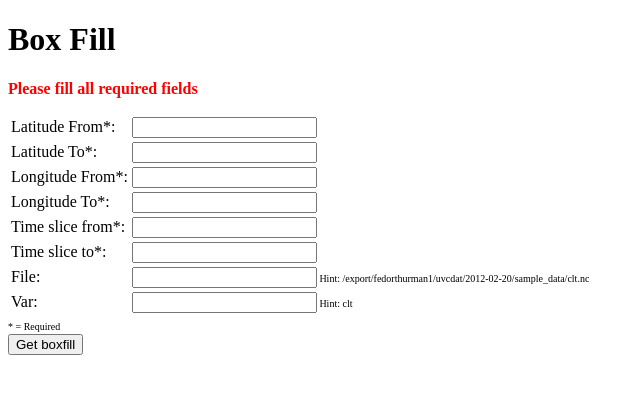
After one commit to CDAT/uvdjango, a Django app: page /boxfill/ in a window 1280 px wide. The commit adds this page. Shown: the top 394 px of the page, without its empty margins (0-642 px from the left). Run offline with Django 3.2, Linux system fonts and the light colour scheme; parts of the project's set-up code (start-up, migrations or seed data) failed here and were passed over.

Commit message:
Integrate with proof_of_concept.py to draw plotboxfill.

```diff
--- /dev/null
+++ b/home/proof_of_concept.py
@@ -0,0 +1,37 @@
+import cdms2
+import vcs
+x=vcs.init()
+import sys
+from django.utils import simplejson
+import os
+
+outpth = "media/"
+def plotBoxfill(file,var,selection,lev1=None,lev2=None):
+    f=cdms2.open(file)
+    print file
+    s=f(var,**selection)
+    b=x.createboxfill()
+    if lev1 is not None and lev2 is not None:
+        b.level_1=lev1
+        b.level_2=lev2
+    x.clear()
+    x.plot(s,b,bg=1,ratio='autot') # plots in bg
+    nm = "plotBoxfill_%s_%s_%s_%s_%s" % (file,var,repr(selection),lev1,lev2)
+    nm=nm.replace(":","")
+    nm=nm.replace("/","")
+    nm=nm.replace("'","")
+    nm=nm.replace("{","")
+    nm=nm.replace("}","")
+    nm=nm.replace(" ","")
+    print "Image wrote to to %s/%s" % (outpth,nm)
+    print s.shape
+    x.png(outpth+nm)
+    print outpth
+    return nm
+
+
+if __name__ == "__main__":
+    file = "http://esg-datanode.jpl.nasa.gov/thredds/dodsC/esg_dataroot/obs4MIPs/observations/atmos/husNobs/mon/grid/NASA-JPL/AIRS/v20110608/husNobs_AIRS_L3_RetStd-v5_200209-201105.nc"
+    var = "husNobs"
+    selection = {'latitude':(-10,20),'longitude':(-180,180),'time':slice(1,6)}
+    plotBoxfill(file,var,selection)
--- /dev/null
+++ b/home/templates/boxfill_form.html
@@ -0,0 +1,78 @@
+<!DOCTYPE html>
+<html>
+    <h1>Box Fill</h1>
+
+    {% if error_message %}<p><strong><font color="#ff0000">{{ error_message }}</font></strong></p>{% endif %}
+
+    <form action="/plots/boxfill/" method="post">
+    {% csrf_token %}
+    <table border="0">
+        <tr>
+            <td>
+                <label for="latitude_from">Latitude From*:</label>
+            </td>
+            <td>
+                <input type="text" name="latitude_from" id="latitude_from" /><br/>
+            </td>
+        </tr>
+        <tr>
+            <td>
+                <label for="latitude_to">Latitude To*:</label>
+            </td>
+            <td>
+                <input type="text" name="latitude_to" id="latitude_to" /><br/>
+            </td>
+        </tr>
+        <tr>
+            <td>
+                <label for="longitude_from">Longitude From*:</label>
+            </td>
+            <td>
+                <input type="text" name="longitude_from" id="longitude_from" /><br/>
+            </td>
+        </tr>
+        <tr>
+            <td>
+                <label for="longitude_to">Longitude To*:</label>
+            </td>
+            <td>
+                <input type="text" name="longitude_to" id="longitude_to" /><br/>
+            </td>
+        </tr>
+        <tr>
+            <td>
+                <label for="time_slice_from">Time slice from*:</label>
+            </td>
+            <td>
+                <input type="text" name="time_slice_from" id="longitude_to" /><br/>
+            </td>
+        </tr>
+        <tr>
+            <td>
+                <label for="time_slice_to">Time slice to*:</label>
+            </td>
+            <td>
+                <input type="text" name="time_slice_to" id="time_slice_to"/><br/>
+            </td>
+        </tr>
+        <tr>
+            <td>
+                <label for="file">File:</label>
+            </td>
+            <td>
+                <input type="text" name="file" id="file"/><font size="1"> Hint: /export/fedorthurman1/uvcdat/2012-02-20/sample_data/clt.nc</font>
+            </td>
+        </tr>
+        <tr>
+            <td>
+                <label for="var">Var:</label>
+            </td>
+            <td>
+                <input type="text" name="var" id="var"/><font size="1"> Hint: clt</font><br/>
+            </td>
+        </tr>
+    </table>
+    <font size="1">* = Required</font><br/>
+    <input type="submit" value="Get boxfill"/>
+    </form>
+</html>
--- a/home/templates/index.html
+++ b/home/templates/index.html
@@ -5,10 +5,10 @@
     </head>
     <body>
         <p>Welcome to UVDjango<br/><br/>
-        {% if user.is_authenticated %}
-        You're logged in! :D
+        {% if not user.is_authenticated %}
+        Click <a href='login'>here</a> to log-in.</p>
         {% else %}
-        Click <a href='login'>here</a> to log-in.</p>
+        You're logged-in. Click <a href='plots/boxfill'>here</a> for boxfill.</p>
         {% endif %}
     </body>
 </html>
--- a/home/urls.py
+++ b/home/urls.py
@@ -4,4 +4,5 @@ from django.views.generic import DetailView, ListView
 urlpatterns = patterns('home.views',
         # /
         url(r'^/?$', 'show_index'),
+        url(r'^boxfill/$', 'boxfill'),
 )
--- a/home/views.py
+++ b/home/views.py
@@ -1,9 +1,61 @@
-from django.conf import settings
+import proof_of_concept
+
 from django.contrib.auth import authenticate, login
 from django.http import Http404, HttpResponse, HttpResponseRedirect
 from django.shortcuts import render_to_response, get_object_or_404
 from django.template import Context, loader, RequestContext
+from django.conf import settings
+if not settings.configured:
+    settings.configure()
 
 def show_index(request):
     return render_to_response('index.html', {
                 }, context_instance = RequestContext(request))
+
+def boxfill(request):
+    if request.GET:
+        return render_to_response('boxfill_form.html', {
+                }, context_instance = RequestContext(request))
+    else:
+        try:
+            myfile=request.POST['file']
+            myvar=request.POST['var']
+            latitude_from=int(request.POST['latitude_from'])
+            latitude_to=int(request.POST['latitude_to'])
+            longitude_from=int(request.POST['longitude_from'])
+            longitude_to=int(request.POST['longitude_to'])
+            time_slice_from=int(request.POST['time_slice_from'])
+            time_slice_to=int(request.POST['time_slice_to'])
+            lev1=None
+            lev2=None
+            if 'lev1' in request.POST:
+                lev1=request.POST['lev1']
+            if 'lev2' in request.POST:
+                lev2=request.POST['lev2']
+        except:
+            return render_to_response('boxfill_form.html', {
+                'error_message': "Please fill all required fields",
+            }, context_instance=RequestContext(request))
+
+        selection_dict = {
+            'latitude':(latitude_from,latitude_to),
+            'longitude':(longitude_from,longitude_to),
+            'time':slice(time_slice_from,time_slice_to)
+        }
+
+        try:
+            nm = proof_of_concept.plotBoxfill(myfile,myvar,selection_dict)
+            nm=nm.replace(":","")
+            nm=nm.replace("/","")
+            nm=nm.replace("'","")
+            nm=nm.replace("{","")
+            nm=nm.replace("}","")
+            nm=nm.replace(" ","")
+        except Exception, e:
+            nm=str(e)
+            pass
+        #nm = "plotBoxfill_%s_%s_%s_%s_%s" % (myfile,myvar,repr(selection_dict),lev1,lev2)
+        #print nm
+        return render_to_response('boxfill.html', {
+            'png': nm,
+        }, context_instance=RequestContext(request))
--- /dev/null
+++ b/media/index.html
@@ -0,0 +1 @@
+this is in media.
--- a/uvdjango/settings.py
+++ b/uvdjango/settings.py
@@ -55,12 +55,12 @@ USE_TZ = True
 
 # Absolute filesystem path to the directory that will hold user-uploaded files.
 # Example: "/var/www/example.com/media/"
-MEDIA_ROOT = ''
+MEDIA_ROOT = 'media/'
 
 # URL that handles the media served from MEDIA_ROOT. Make sure to use a
 # trailing slash.
 # Examples: "http://example.com/media/", "http://media.example.com/"
-MEDIA_URL = ''
+MEDIA_URL = 'http://127.0.0.1:8000/media/'
 
 # Absolute path to the directory static files should be collected to.
 # Don't put anything in this directory yourself; store your static files
--- a/uvdjango/urls.py
+++ b/uvdjango/urls.py
@@ -1,11 +1,17 @@
 from django.conf.urls import patterns, include, url
+from django.conf import settings
+if not settings.configured:
+    settings.configure()
 
 # Uncomment the next two lines to enable the admin:
 # from django.contrib import admin
 # admin.autodiscover()
 
 urlpatterns = patterns('',
+                       (r'^media/(?P<path>.*)$','django.views.static.serve',
+                                    {'document_root': settings.MEDIA_ROOT}),
                        (r'', include('home.urls')),
+                       (r'^plots/', include('home.urls')),
                        (r'^login/', include('login.urls')),
     # Examples:
     # url(r'^$', 'uvdjango.views.home', name='home'),
```
Also changed, not shown: home/templates/boxfill.html (added, +7 -0 lines).
